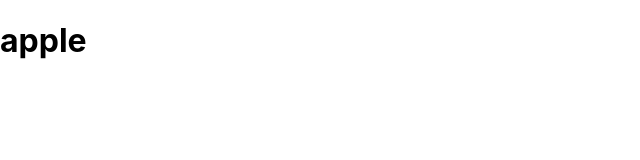
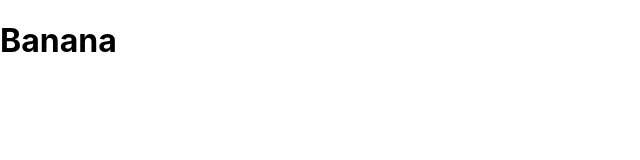
Before and after one commit to tejakoheda/week1_day4, a React (Create React App) app: page / in a window 1280 px wide. Shown: the top 160 px of the page, without its empty margins (0-640 px from the left). Built offline with nearby package versions, Linux system fonts and the light colour scheme.

Commit message:
if statement ternary

```diff
--- a/src/App.js
+++ b/src/App.js
@@ -1,10 +1,7 @@
-function App(){
-  let a=10;
-  let b="apple";
-  if(a>5){
-    return <h1>{b}</h1>
-  }else{
-    return <h1>fruit</h1>
-  }
+function fruit() {
+  const x = 5;
+  return (
+    <h1>{x < 10 ? "Banana" : "Apple"}</h1>
+  );
 }
-export default App;
+export default fruit;
```
